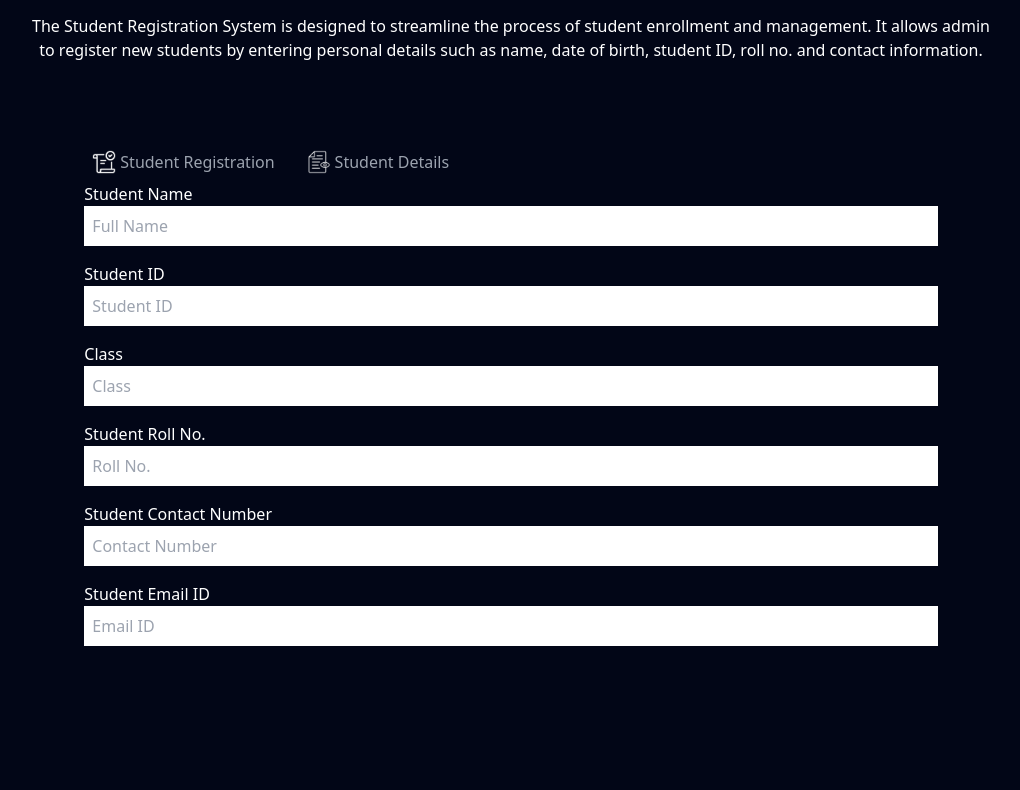
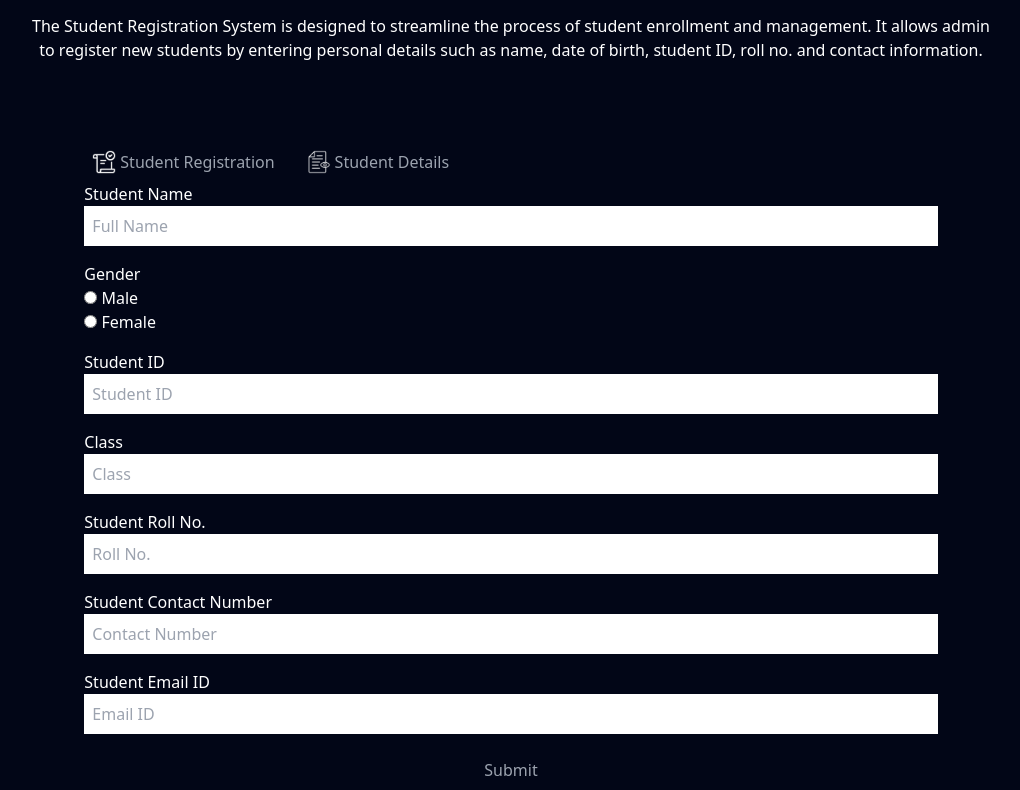
Before and after one commit to CodeMacroCode/Student-Registration-System, a website: page src/index.html in a window 1280 px wide. Shown: the part 106-896 px from the top of the page, without its empty margins (129-1149 px from the left). Before the commit the page ends 800 px from the top, so only its background shows below. Drawn offline with Linux system fonts and the light colour scheme.

Commit message:
added script and also modified form in html

```diff
--- a/src/index.html
+++ b/src/index.html
@@ -27,18 +27,33 @@
         </nav>
         <form class="flex flex-col">
             <label for="full-name">Student Name</label>
-            <input class="text-black mb-4 h-10 p-2" id="full-name" type="text" placeholder="Full Name" required>
+            <input class="text-black mb-4 h-10 p-2 focus:outline-none" id="full-name" type="text" placeholder="Full Name" required>
+            <div id="gender" class="mb-4">
+                <h3>Gender</h3>
+                <ul>
+                    <li>
+                        <input type="radio" value="Male" name="gender" id="gender-male">
+                        <label for="gender-male">Male</label>
+                    </li>
+                    <li>
+                        <input type="radio" value="Female" name="gender" id="gender-female">
+                        <label for="gender-female">Female</label>
+                    </li>
+                </ul>
+            </div>
             <label for="student-id">Student ID</label>
-            <input class="text-black mb-4 h-10 p-2" type="number" id="student-id" placeholder="Student ID" required>
+            <input class="text-black mb-4 h-10 p-2 focus:outline-none" type="number" id="student-id" placeholder="Student ID" required>
             <label for="class">Class</label>
-            <input class="text-black mb-4 h-10 p-2" type="text" id="class" placeholder="Class" required>
+            <input class="text-black mb-4 h-10 p-2 focus:outline-none" type="text" id="class" placeholder="Class" required>
             <label for="roll-no">Student Roll No.</label>
-            <input class="text-black mb-4 h-10 p-2" type="text" id="roll-no" placeholder="Roll No." required>
+            <input class="text-black mb-4 h-10 p-2 focus:outline-none" type="text" id="roll-no" placeholder="Roll No." required>
             <label for="contact-no">Student Contact Number</label>
-            <input class="text-black mb-4 h-10 p-2" type="number" id="contact-no" placeholder="Contact Number" required>
+            <input class="text-black mb-4 h-10 p-2 focus:outline-none" type="number" id="contact-no" placeholder="Contact Number" required>
             <label for="email">Student Email ID</label>
-            <input class="text-black h-10 p-2" type="email" id="class" placeholder="Email ID" required>
+            <input class="text-black mb-4 h-10 p-2 focus:outline-none" type="email" id="class" placeholder="Email ID" required>
+            <input type="submit" class="w-20 self-center hover:bg-slate-900 p-2 rounded-md text-gray-400 focus:text-white">
         </form>
     </main>
+    <script src="script.js"></script>
 </body>
 </html>
--- a/src/input.css
+++ b/src/input.css
@@ -3,7 +3,4 @@
 @tailwind utilities;
 
 @layer{
-    .registration-input:focus {
-        border: none;
-    }
 }
```
Also changed, not shown: src/output.css, src/script.js (added).
